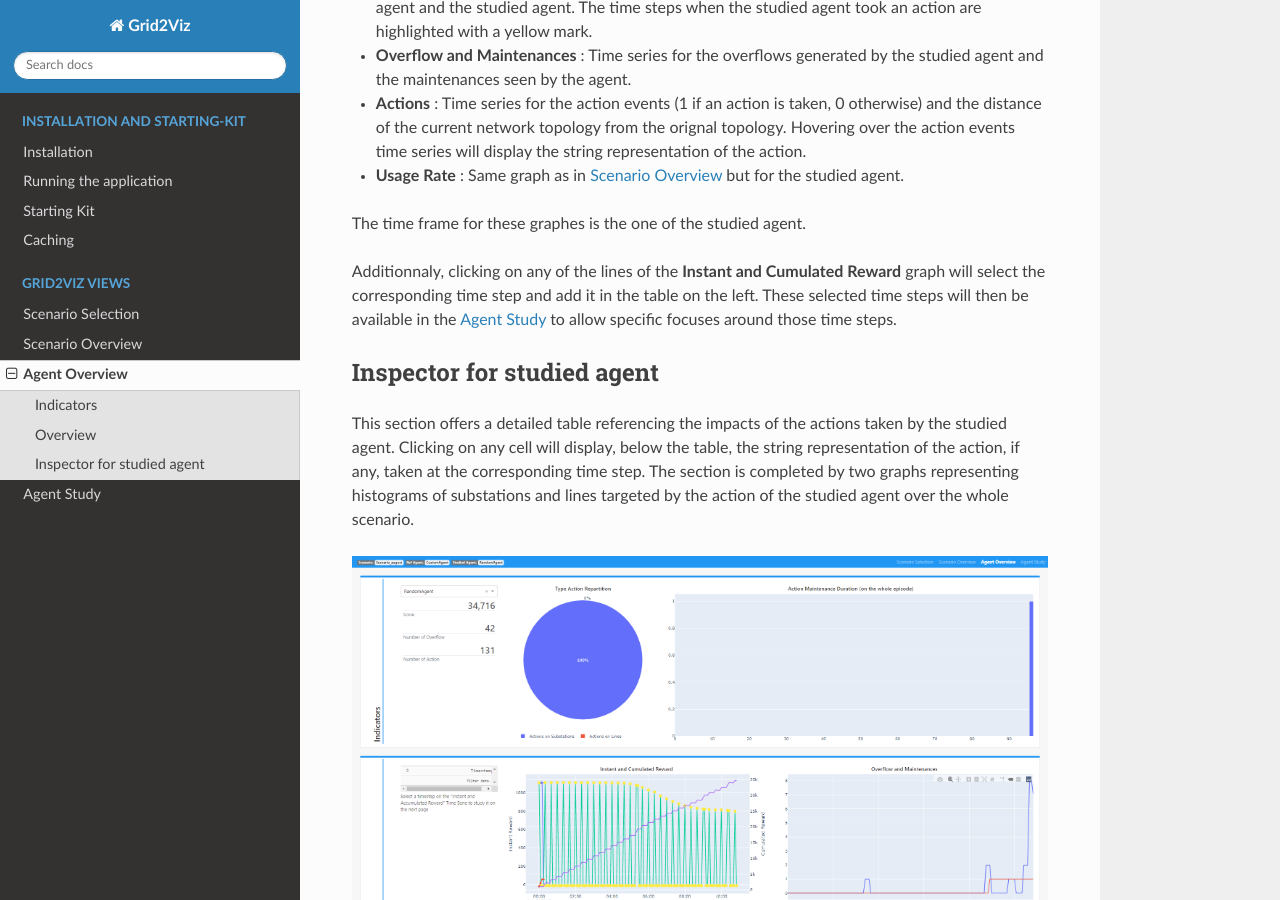
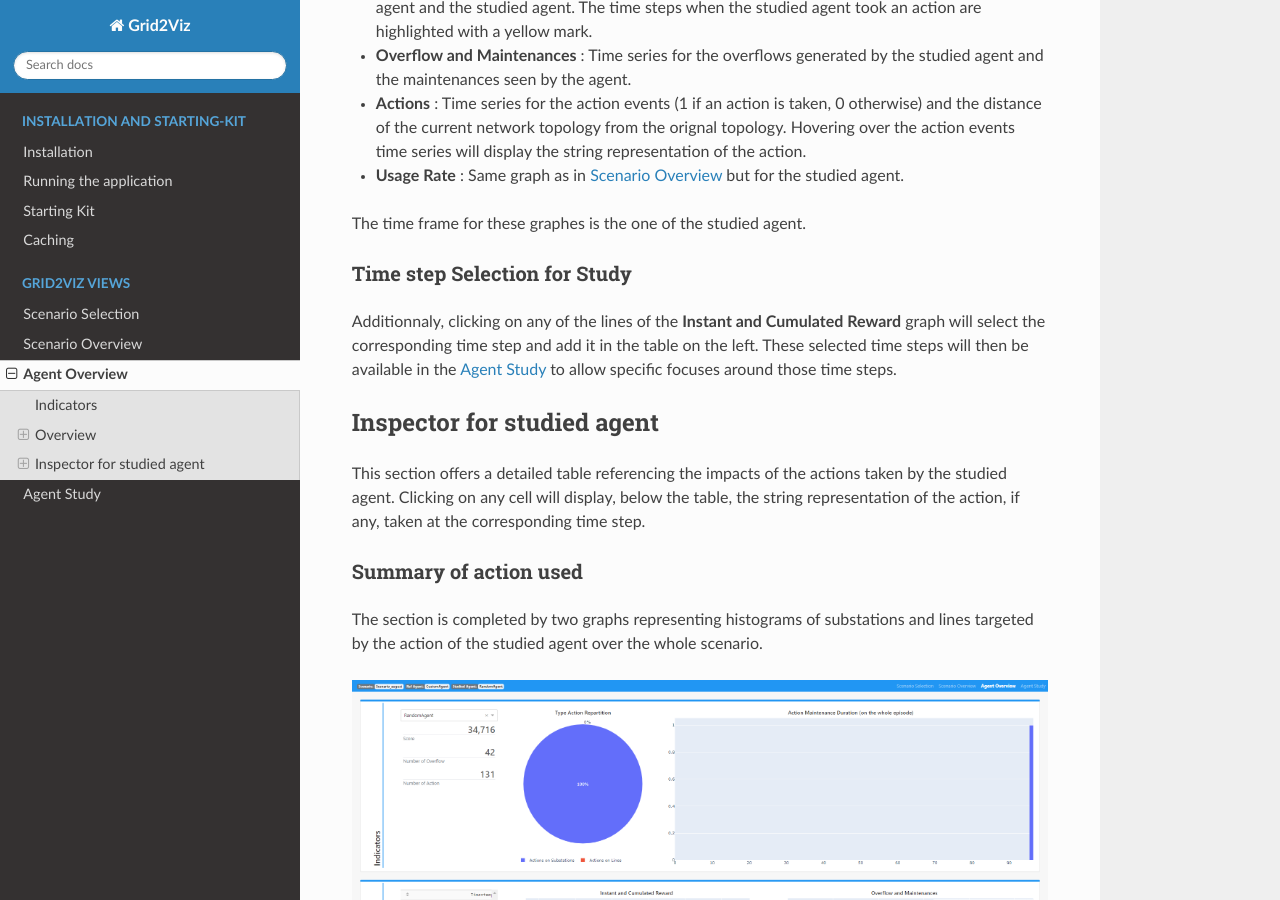
Before and after one commit to rte-france/grid2viz, a Sphinx documentation site: the page built from docs/views/agent_overview.rst, in a window 1280 px wide and 900 px high, scrolled down 667 px. Built offline with Sphinx 7.4.7 and the Read the Docs theme 2.0.0, drawn with Linux system fonts in a browser that asks for light colours.

Commit message:
Update agent_overview.rst
Add two sub section titles :
- Time step Selection for Study
- Summary of action used

```diff
--- a/docs/views/agent_overview.rst
+++ b/docs/views/agent_overview.rst
@@ -25,6 +25,8 @@ This section allows to interactively explore a series of 4 synchronised graphs :
 
 The time frame for these graphes is the one of the studied agent.
 
+Time step Selection for Study
+^^^^^^^^^^^^^^^^^^^^^^^^^^^^^
 Additionnaly, clicking on any of the lines of the **Instant and Cumulated Reward** graph will select the corresponding time step and add it in the table on the left. These selected time steps will then be available in the :doc:`Agent Study<agent_study>` to allow specific focuses around those time steps.
 
 
@@ -32,6 +34,9 @@ Inspector for studied agent
 ---------------------------
 
 This section offers a detailed table referencing the impacts of the actions taken by the studied agent. Clicking on any cell will display, below the table, the string representation of the action, if any, taken at the corresponding time step.
+
+Summary of action used
+^^^^^^^^^^^^^^^^^^^^^^
 The section is completed by two graphs representing histograms of substations and lines targeted by the action of the studied agent over the whole scenario.
 
 
```
